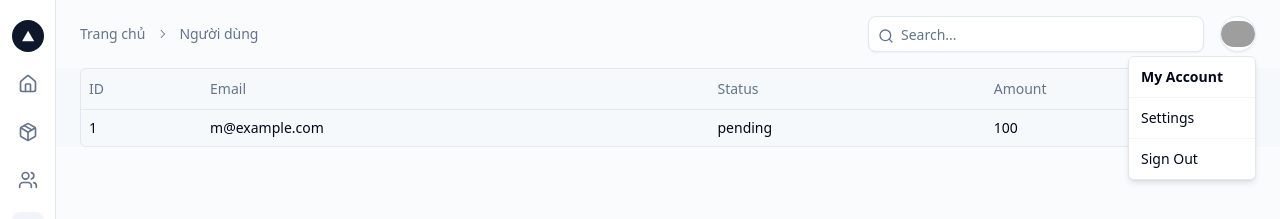
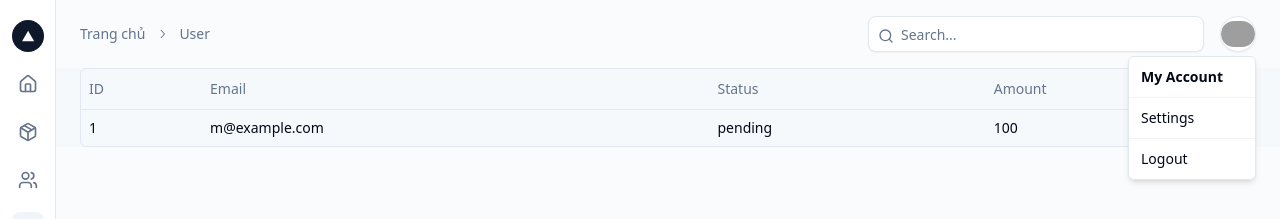
Before and after one commit to nhatvy1/kanban_clone, a Next.js app in the folder admin/: page /user-management in a window 1280 px wide. Both pictures are taken after a click on the button 1238 px from the left and 34 px from the top of the page. Shown: the top 219 px of the page. Built offline with nearby package versions, Linux system fonts and the light colour scheme; grey boxes are pictures that could not be loaded.

Commit message:
feat(admin): logout

```diff
--- /dev/null
+++ b/admin/src/app/(dashboard)/user-management/error.tsx
@@ -0,0 +1,26 @@
+'use client'
+
+import Image from "next/image"
+
+const ErrorProfilePage = () => {
+  return (
+    <div className='md:mt-10 flex flex- items-center justify-center'>
+      <div>
+        <div className='max-w-[600px]'>
+          <Image
+            src='/error/error.svg'
+            alt='loi anh'
+            width={300}
+            height={200}
+            className='w-full'
+          />
+        </div>
+        <p className='text-center text-3xl font-medium'>
+          Whoops! That page doesn’t exist.
+        </p>
+      </div>
+    </div>
+  )
+}
+
+export default ErrorProfilePage
--- /dev/null
+++ b/admin/src/components/layouts/button.logout.tsx
@@ -0,0 +1,24 @@
+'use client'
+
+import auth from '@/apiRequest/auth'
+import { useRouter } from 'next/navigation'
+import { toast } from 'sonner'
+
+const ButtonLogout = () => {
+  const router = useRouter()
+  const handleLogout = async () => {
+    try {
+      await auth.logoutNextClientToNextServer()
+      toast.success('Logout successfully')
+    } catch (e: any) {
+      toast.error(e?.message)
+    } finally {
+      // localStorage.removeItem('accessToken')
+      router.refresh()
+    }
+  }
+
+  return <button onClick={handleLogout}>Logout</button>
+}
+
+export default ButtonLogout
--- a/admin/src/components/layouts/data.tsx
+++ b/admin/src/components/layouts/data.tsx
@@ -1,9 +1,9 @@
 import { Home, LineChart, Package, User, Users } from 'lucide-react'
 
 export const ListMenu = [
-  { id: 1, href: '/', label: 'Trang chủ', icon: Home },
-  { id: 2, href: '/project-management', label: 'Dự án', icon: Package },
+  { id: 1, href: '/', label: 'Home', icon: Home },
+  { id: 2, href: '/project-management', label: 'Project', icon: Package },
   { id: 3, href: '/team-management', label: 'Team', icon: Users },
-  { id: 4, href: '/user-management', label: 'Người dùng', icon: User },
+  { id: 4, href: '/user-management', label: 'User', icon: User },
   { id: 5, href: '#', label: 'Thống kê', icon: LineChart }
 ]
--- a/admin/src/components/layouts/user.tsx
+++ b/admin/src/components/layouts/user.tsx
@@ -8,6 +8,7 @@ import {
   DropdownMenuSeparator,
   DropdownMenuTrigger
 } from '../ui/dropdown-menu'
+import ButtonLogout from './button.logout'
 
 const User = () => {
   const user = {
@@ -36,9 +37,7 @@ const User = () => {
         <DropdownMenuItem>Settings</DropdownMenuItem>
         <DropdownMenuSeparator />
         <DropdownMenuItem>
-          <form>
-            <button type='submit'>Sign Out</button>
-          </form>
+          <ButtonLogout />
         </DropdownMenuItem>
       </DropdownMenuContent>
     </DropdownMenu>
--- /dev/null
+++ b/admin/src/types/user.type.ts
@@ -0,0 +1,18 @@
+export interface IUser {
+  id: number
+  email: string
+  avatar: string
+  createdAt: string
+  status: number
+}
+
+export default interface IResponseListUser  {
+  statusCode: number
+  message:string
+  result: {
+    result: IUser[]
+    totalResults: number
+    limit: number
+    page: number
+  }
+}
```
